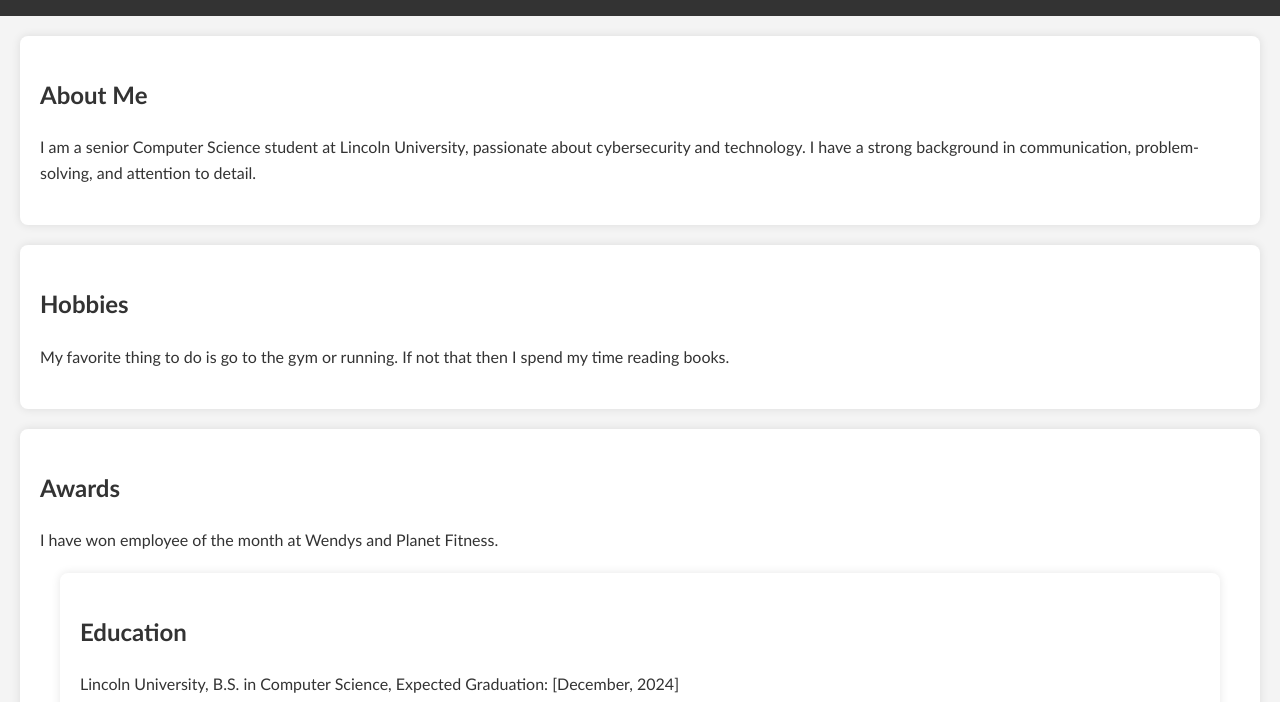
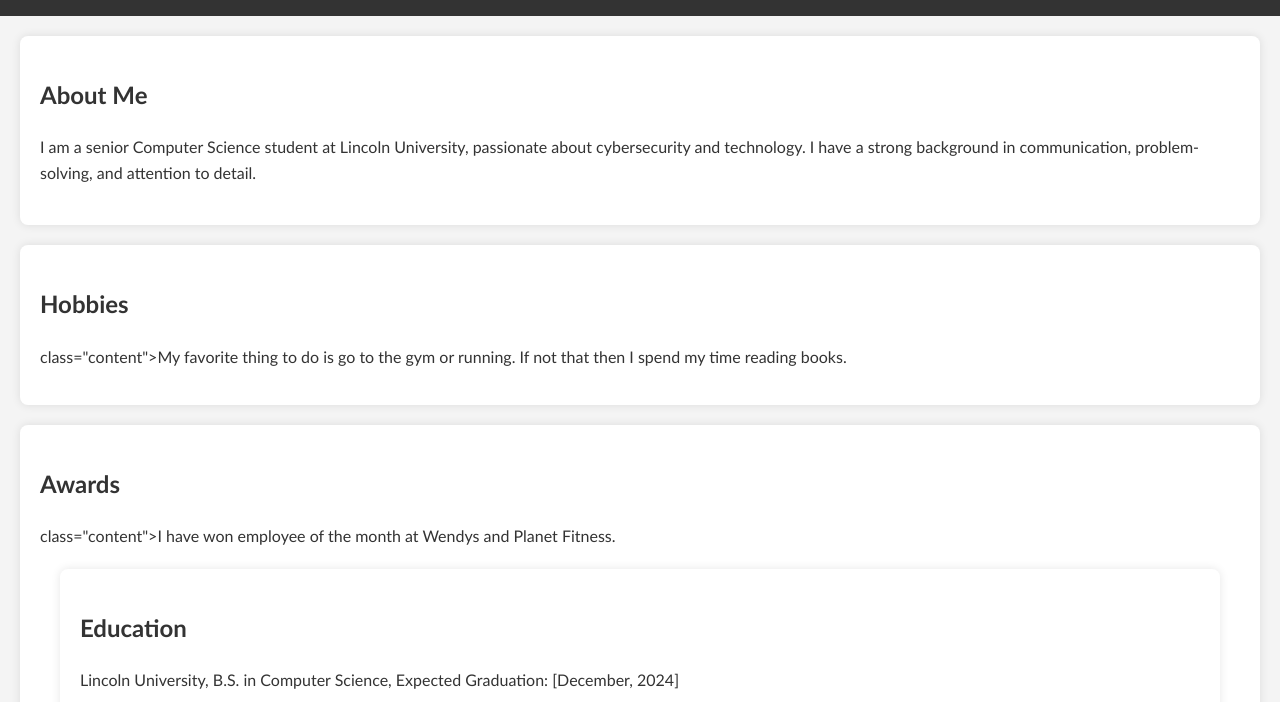
Before and after one commit to glotae/glotae.github.io, a plain HTML site: page index.html in a window 1280 px wide. Shown: the part 98-800 px from the top of the page. Drawn offline with Linux system fonts and the light colour scheme.

Commit message:
index.html

```diff
--- a/index.html
+++ b/index.html
@@ -53,12 +53,12 @@
 
     <section>
         <h2>Hobbies</h2>
-        <p class="content">My favorite thing to do is go to the gym or running. If not that then I spend my time reading books.</p>
+        <p> class="content">My favorite thing to do is go to the gym or running. If not that then I spend my time reading books.</p>
     </section>
 
     <section>
         <h2>Awards</h2>
-        <p class="content">I have won employee of the month at Wendys and Planet Fitness.</p>
+        <p> class="content">I have won employee of the month at Wendys and Planet Fitness.</p>
 
     <section>
         <h2>Education</h2>
```
